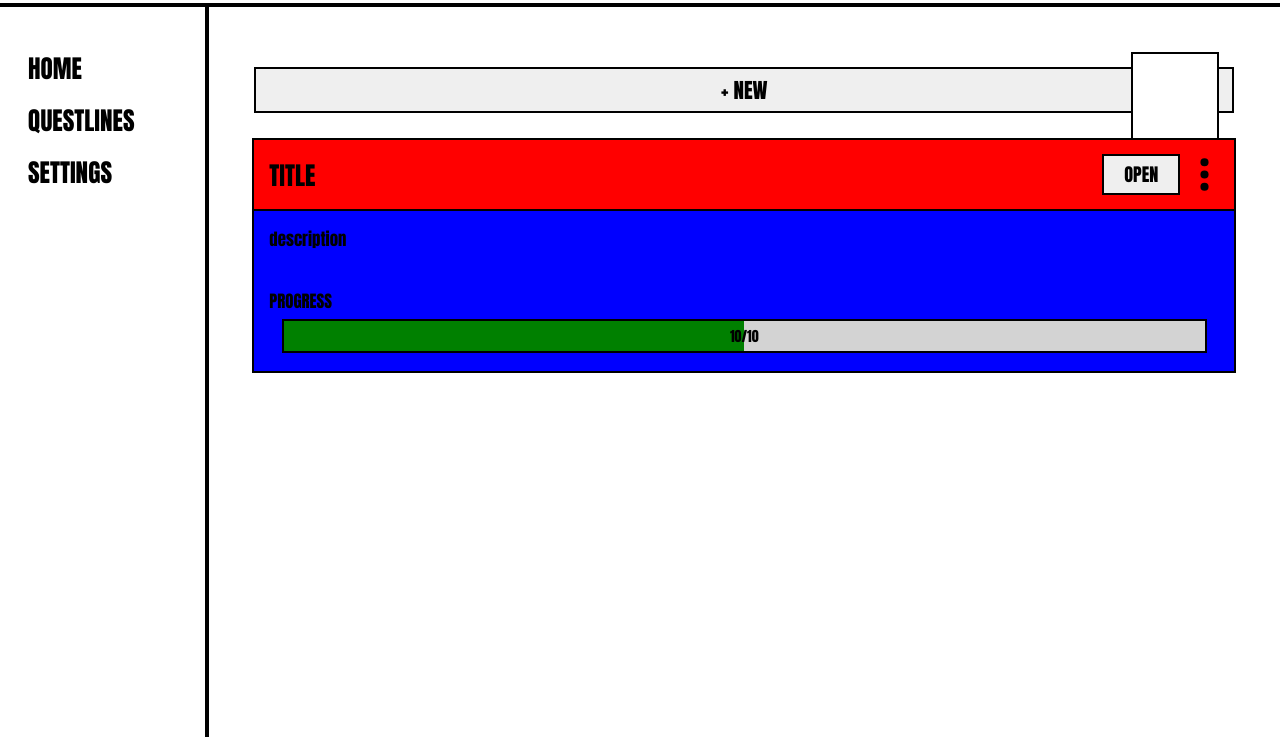
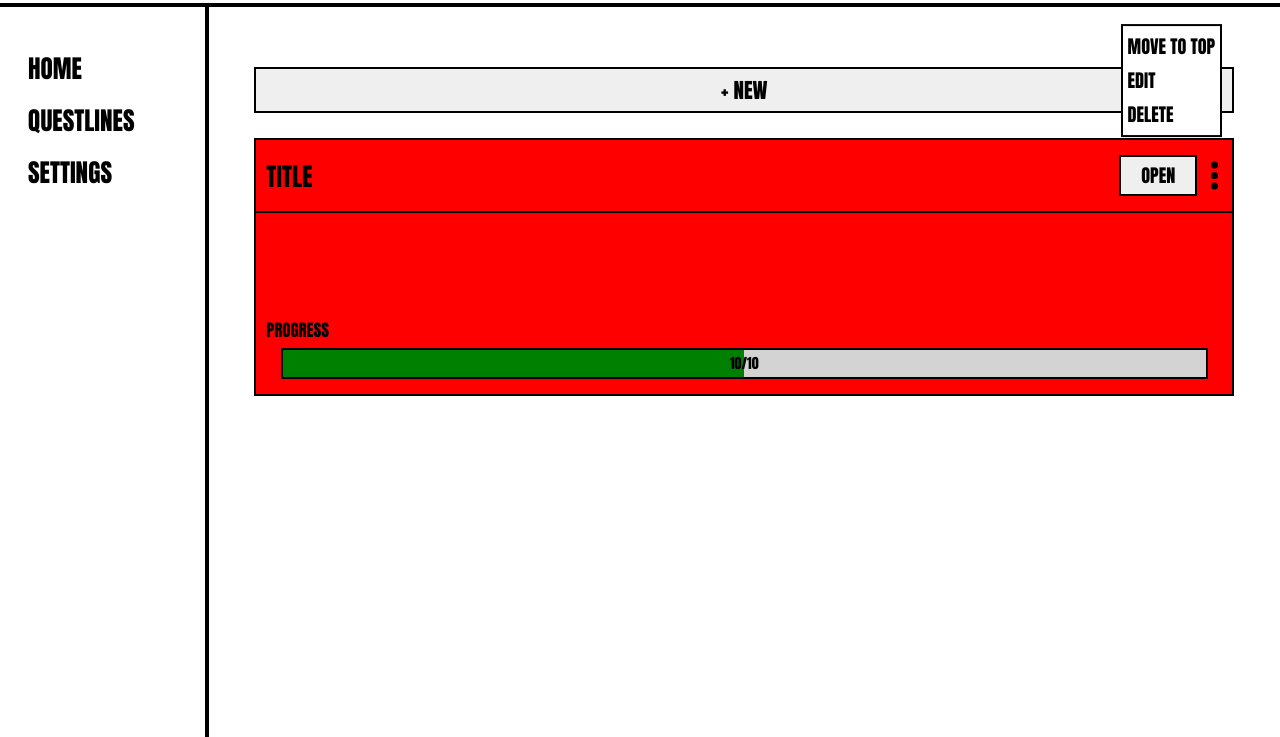
Before and after one commit to MattfromWii-Sports/quest-to-do, a website built with webpack: page src/index.html in a window 1280 px wide. Shown: the part 63-800 px from the top of the page. Built offline with nearby package versions, Linux system fonts and the light colour scheme.

Commit message:
Refine Questline Card Style And Structure

```diff
--- a/src/index.html
+++ b/src/index.html
@@ -29,12 +29,14 @@
                         <button class="questline-open-btn">OPEN</button>
                         <img class="kebab-menu" src="../src/images/dots-vertical.svg">
                         <div class="kebab-container">
-
+                            <button>MOVE TO TOP</button>
+                            <button>EDIT</button>
+                            <button>DELETE</button>
                         </div>
                     </div>
                </div>
                <div class="questline-bottom">
-                    <p class="description">description</p>
+                    <p class="description"></p>
                     <div class="questline-progress-container">
                         <p>PROGRESS</p>
                         <div class="progress-bar">
@@ -45,6 +47,7 @@
                </div>
             </div>
 
+
         </div>
     </body>
 </html>
--- a/src/styles.css
+++ b/src/styles.css
@@ -3,6 +3,10 @@
     margin: 0;
     font-family: Impact, Haettenschweiler, 'Arial Narrow Bold', sans-serif;
 }
+div, button {
+    box-sizing: border-box;
+}
+
 html {
     font-size: 14px;
     --header-clr: #ffffff;;
@@ -28,7 +32,6 @@ body {
     justify-content: space-between;
     align-items: center;
     padding: 10px 16px;
-    box-sizing: border-box;
     border-bottom: 4px solid black;
 }
 .hamburger-icon {
@@ -44,7 +47,6 @@ body {
     grid-column: 1 / 2;
     grid-row: 2 / -1;
     background-color: var(--side-clr);
-    box-sizing: border-box;
     width: auto;
     border-right: 4px solid black;
     padding: 40px 0;
@@ -91,19 +93,17 @@ body {
 .questline-container {
     width: 95%;
     border: 2px solid black;
+    background-color: red;
 }
 .questline-container > div{
-    padding: 10px 15px;
+    padding: 15px 10px;
 }
 
 .questline-top {
     display: flex;
     align-items: center;
     justify-content: space-between;
-    height: 3.5rem;
     border-bottom: 2px solid black;
-    /*  */
-    background-color: red;
 }
 .questline-top h3 {
     font-size: 1.8rem;
@@ -112,7 +112,6 @@ body {
     display: flex;
     justify-content: flex-end;
     align-items: center;
-    height: 100%;
     position: relative;
 }
 .questline-open-btn {
@@ -122,37 +121,50 @@ body {
 }
 .kebab-menu {
     margin-right: -10px;
-    height: 100%;
+    height: 2.5rem;
+    transform: scale(1.2);
 }
 .kebab-container {
     position: absolute;
-    bottom: 15px;
-    right: 0;
-    transform: translateY(-50%);
-    width: 6rem;
-    height: 6rem;
+    transform: translateY(-84%);
+    padding: 4px 2px;
     border: 2px solid black;
     background-color: white;
     z-index: 2;
+    display: flex;
+    flex-direction: column;
+    justify-content: space-evenly;
+    align-items: flex-start;
+    gap: 1px;
+    width: max-content;
+}
+.kebab-container > button {
+    font-size: 1.3rem;
+    border: none;
+    width: 100%;
+    padding: 3px;
+    text-align: left;
+    background-color: transparent;
+}
+.kebab-container > button:hover {
+    background-color: grey;
 }
 
 .questline-bottom {
     display: flex;
     flex-direction: column;
-    justify-content: flex-start;
+    justify-content: space-between;
     align-items: flex-start;
-    height: 10rem;
-    /*  */
-    background-color: blue;
+
 }
 .description {
     font-size: 1.2rem;
     margin-top: 5px;
-    flex: 2;
-
+    overflow: hidden;
+    text-overflow: ellipsis;
+    height: 6rem;
 }
 .questline-progress-container {
-    flex: 3;
     width: 100%;
     display: flex;
     flex-direction: column;
```
